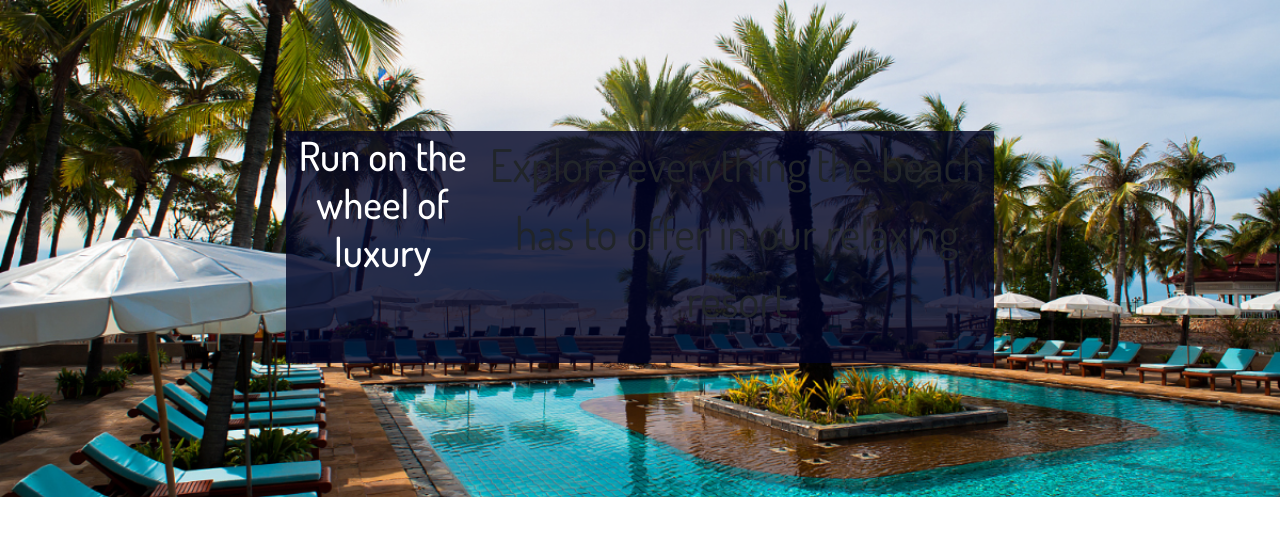
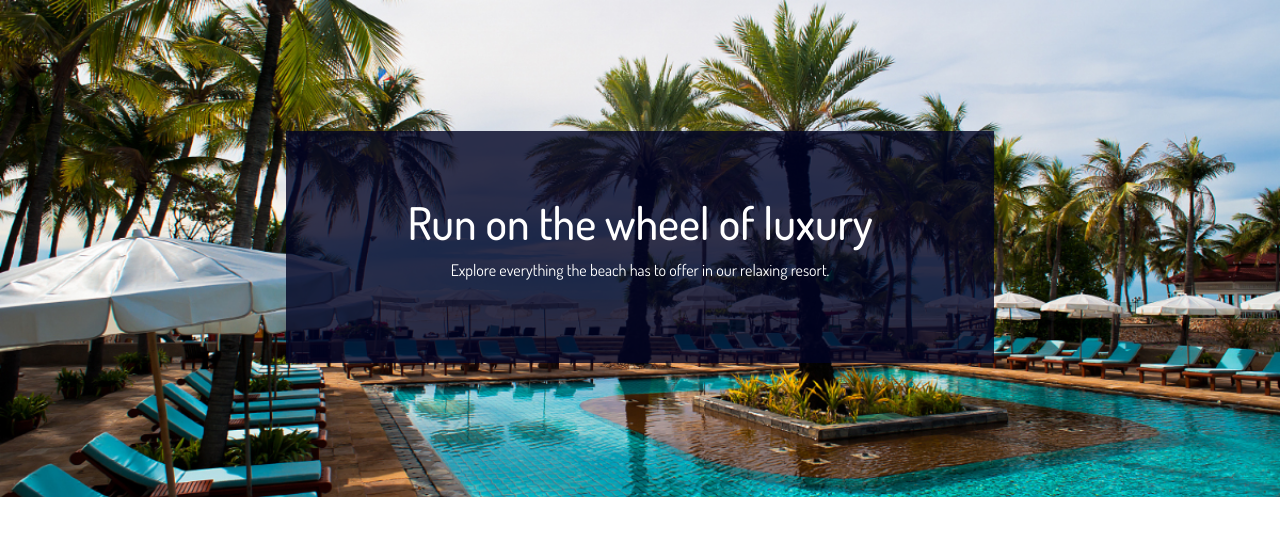
Before and after one commit to JayvonK/HamsterHotel-Repo, a plain HTML site: page index.html in a window 1280 px wide. Shown: the part 124-660 px from the top of the page. Drawn offline with nearby package versions, Linux system fonts and the light colour scheme.

Commit message:
header text fixed

```diff
--- a/index.html
+++ b/index.html
@@ -46,10 +46,10 @@
             <div class="row" style="width: 100%;">
                 <div class="col"></div>
                 <div class="col-7 d-flex justify-content-center">
-                    <div class="luxuryBg middle2 luxuryFontSize Dosis">
-                        <div class="row"><h1 class="white">Run on the wheel of luxury</h1></div>
-                        <div class="row"><p class="Dosis">Explore everything the beach has to offer in our relaxing resort</p></div>
-
+                    <div class="luxuryBg middle center Dosis">
+                        <div class="row"><h1 class="white luxuryFontSize">Run on the wheel of luxury</h1>
+                        <p class="white luxuryFontSize2">Explore everything the beach has to offer in our relaxing resort.</p>
+                    </div>
                     </div>
                 </div>
                 <div class="col"></div>
--- a/style/styles.css
+++ b/style/styles.css
@@ -24,6 +24,7 @@
     background-repeat: no-repeat;
     background-size: cover;
     background-position: center;
+
 }
 
 .luxuryBg {
@@ -69,3 +70,7 @@ font-size: 20px;
 .luxuryFontSize {
     font-size: 45px;
 }
+
+.luxuryFontSize2 {
+    font-size: 16px;
+}
```
